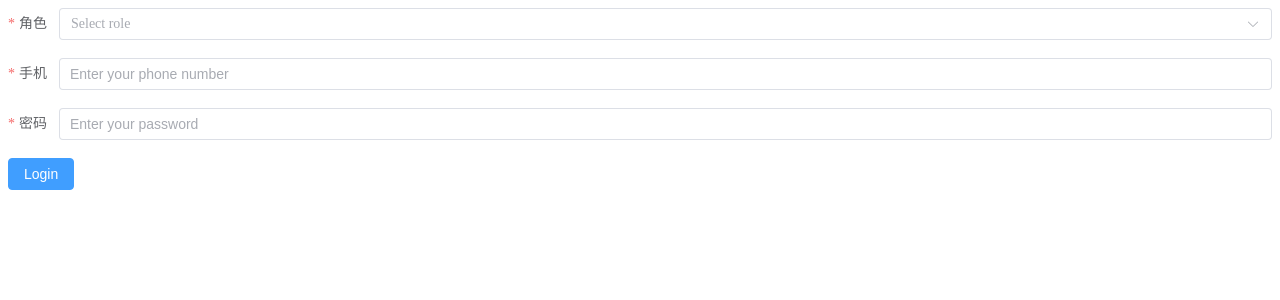
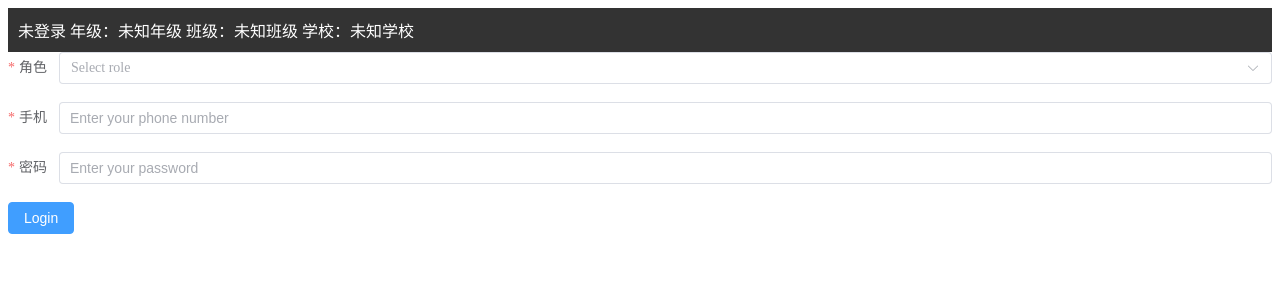
Before and after one commit to digitalboy/mathgpt_frontend_admin, a Vue app: page /admin/login in a window 1280 px wide. Shown: the top 300 px of the page. Built offline with nearby package versions, Linux system fonts and the light colour scheme.

Commit message:
modified:   src/App.vue 	new file:   src/components/AppHeader.vue 	modified:   src/components/NodesBySearch.vue

```diff
--- a/src/App.vue
+++ b/src/App.vue
@@ -1,5 +1,10 @@
 <!-- src\App.vue -->
 <template>
+  <el-row>
+    <el-col :span="24">
+      <AppHeader /> <!-- AppHeader 组件现在能被识别和渲染 -->
+    </el-col>
+  </el-row>
   <el-row :gutter="20">
     <!-- 只在 hideMenu 不为 true 时显示侧边菜单 -->
     <el-col :span="4" class="hidden-md-and-down" v-if="!$route.meta.hideMenu">
@@ -16,12 +21,14 @@
 </template>
 
 <script lang="ts">
-import 'element-plus/theme-chalk/display.css'
+import 'element-plus/theme-chalk/display.css';
+import AppHeader from '@/components/AppHeader.vue'; // 确保路径正确
 import SideMenu from '@/components/SideMenu.vue';
 
 export default {
   name: 'App',
   components: {
+    AppHeader, // 这里需要把AppHeader组件注册
     SideMenu
   }
 };
--- /dev/null
+++ b/src/components/AppHeader.vue
@@ -0,0 +1,48 @@
+<!-- components/Header.vue -->
+<template>
+    <div class="app-header">
+        <!-- <img src="assets/vue.svg" alt="Logo" class="logo" /> -->
+        <div class="student-info">
+            {{ studentName }}
+            年级：{{ gradeName }}
+            班级：{{ className }}
+            学校：{{ schoolName }}
+        </div>
+    </div>
+</template>
+
+<script setup lang="ts">
+import { computed } from 'vue';
+import { useAuthStore } from '@/stores/authStore';
+
+const authStore = useAuthStore();
+
+const studentName = computed(() => authStore.user?.name ?? '未登录');
+const gradeName = computed(() => authStore.user?.grade_name ?? '未知年级');
+const className = computed(() => authStore.user?.class_name ?? '未知班级');
+const schoolName = computed(() => authStore.user?.school_name ?? '未知学校');
+</script>
+
+<style scoped>
+.app-header {
+    display: flex;
+    align-items: center;
+    padding: 10px;
+    background-color: #333;
+    color: white;
+}
+
+.logo {
+    margin-right: 20px;
+    height: 50px;
+}
+
+.student-info h1 {
+    margin: 0 0 5px 0;
+    font-size: 24px;
+}
+
+.student-info p {
+    margin: 5px 0;
+}
+</style>
--- a/src/components/NodesBySearch.vue
+++ b/src/components/NodesBySearch.vue
@@ -1,14 +1,13 @@
 <!-- components/NodesBySearch.vue -->
 <template>
     <div>
-        <!-- 输入框仅用于显示当前学生的年级和科目，不允许编辑 -->
+        <!-- 输入框显示当前学生的年级和科目，不允许编辑 -->
         <el-input v-model="grade" placeholder="年级" disabled></el-input>
         <el-input v-model="subject" placeholder="科目" disabled></el-input>
         <el-radio-group class="radio-group" v-model="selectedNodeId" @change="handleNodeChange">
             <el-radio v-for="node in nodes" :key="node.properties.uuid" :label="node.properties.node_name"
-                class="radio-item">
-                {{ node.properties.node_name }}
-            </el-radio>
+                class="radio-item"/>
+
         </el-radio-group>
     </div>
 </template>
@@ -16,38 +15,30 @@
 <script setup lang="ts">
 import { ref, onMounted, computed } from 'vue';
 import { useGraphStore } from '@/stores/graphStore';
-import { useStudentStore } from '@/stores/studentStore';
+import { useAuthStore } from '@/stores/authStore';
 
 const graphStore = useGraphStore();
-const studentStore = useStudentStore();
+const authStore = useAuthStore();
+const selectedNodeId = ref(null);
 
-const selectedNodeId = ref('');
-
-// 在组件加载时根据当前登录学生的年级和科目进行搜索
+// 由于用户的认证信息已经在 main.ts 初始化完成，我们可以直接使用它们
 onMounted(async () => {
-    console.log(studentStore.currentStudent)
-    // 在这进行非空检查
-    if (studentStore.currentStudent) {
-        console.log(studentStore.currentStudent)
-        const { grade_name, class_name } = studentStore.currentStudent;
-        if (grade_name && class_name) { // 确保grade_name和class_name都不是undefined
-            await graphStore.searchNodes(grade_name, class_name);
-        }
+    if (authStore.user && authStore.user.role === 'student') {
+        await graphStore.searchNodes(authStore.user.grade_name);
     }
 });
 
-// 使用计算属性来访问学生的年级和科目信息
-const grade = computed(() => studentStore.currentStudent?.grade_name);
-const subject = computed(() => studentStore.currentStudent?.class_name);
+// 使用计算属性来访问用户的年级和科目信息
+const grade = computed(() => authStore.user?.grade_name ?? '未知年级');
+const subject = computed(() => authStore.user?.class_name ?? '未知科目');
 
 // 节点选择变化处理函数
-const handleNodeChange = (newNodeId: string) => {
-    // 处理节点的选择变化
+const handleNodeChange = (newNodeId: string | null) => {
+    // 在这里处理节点的选择变化
 };
 
-// 使用计算属性来获取节点列表，确保它是响应式的
+// 使用计算属性来获取节点列表
 const nodes = computed(() => graphStore.nodes);
-
 </script>
 
 <style scoped>
```
